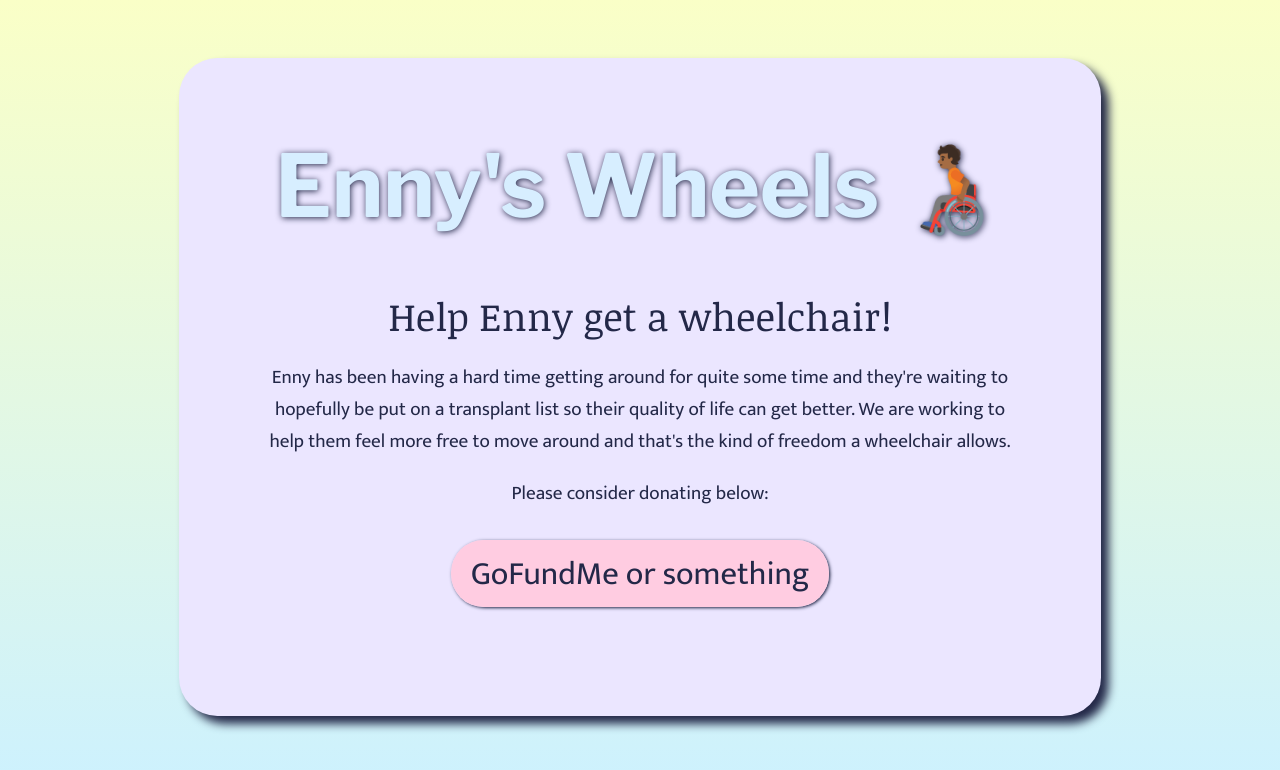
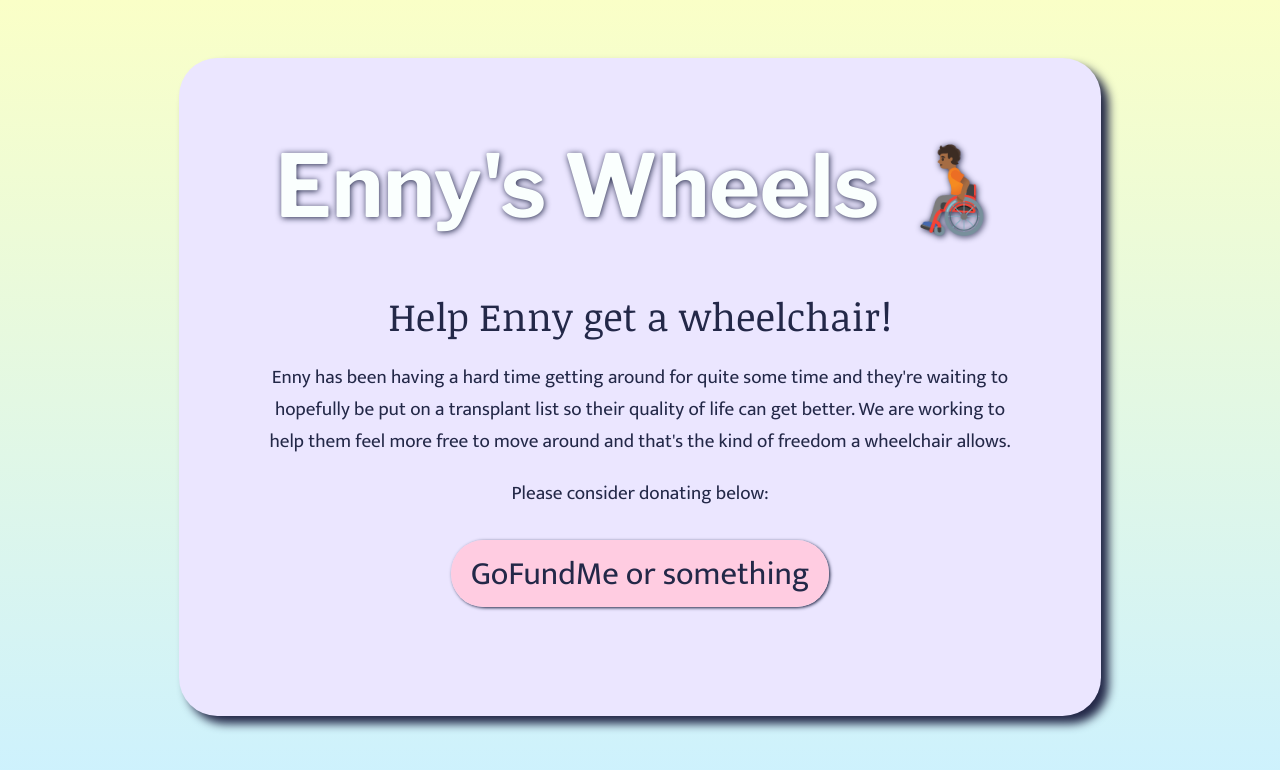
Before and after one commit to lukeshafer/enny-fundraiser, a Svelte app: page / in a window 1280 px wide. Built offline with nearby package versions, Linux system fonts and the light colour scheme.

Commit message:
Improved contrast on h1

```diff
--- a/src/app.css
+++ b/src/app.css
@@ -1,6 +1,6 @@
 :root {
 	--primary: hsl(253, 100%, 95%);
-	--secondary: #d7eeff;
+	--secondary: hsl(168, 100%, 99%);
 	--accent: #faffc7;
 	--accent-secondary: #ccf1ff;
 	--tertiary: hsl(335, 100%, 90%);
```
